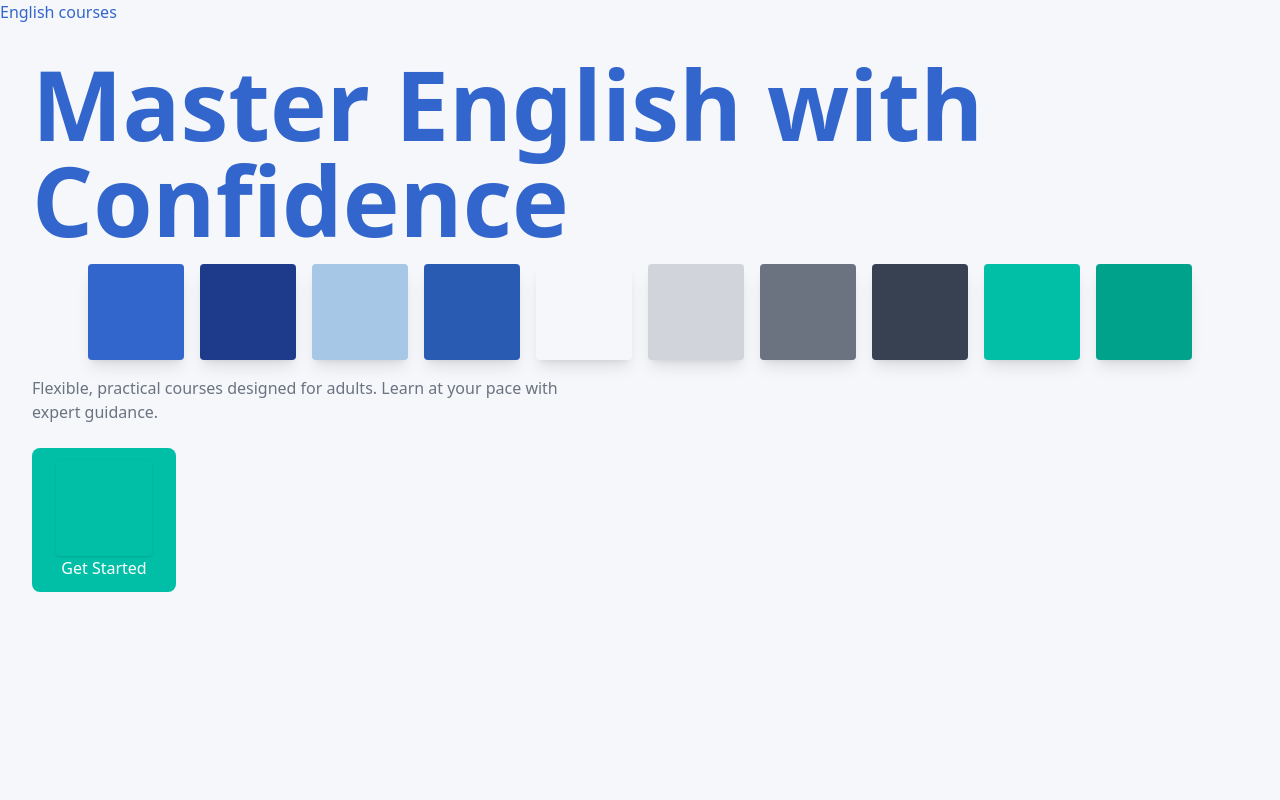
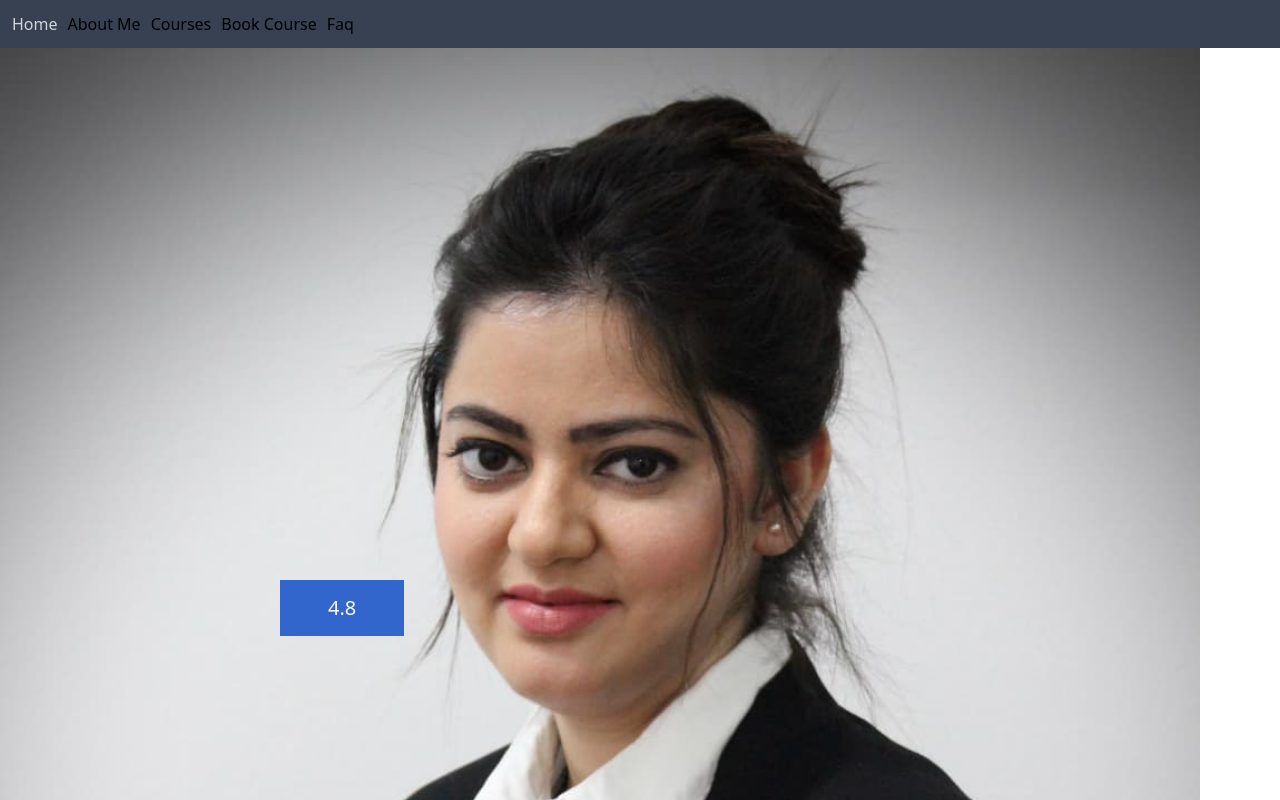
Before and after one commit to Navi003/john-website, a Next.js app: page / in a window 1280 px wide. Shown: the top 800 px of the page. Built offline with nearby package versions, Linux system fonts and the light colour scheme.

Commit message:
initial commit

```diff
--- /dev/null
+++ b/app/about-me/page.js
@@ -0,0 +1,5 @@
+import React from "react";
+
+export default function page() {
+  return <div>aboutme</div>;
+}
--- /dev/null
+++ b/app/book-course/page.js
@@ -0,0 +1,5 @@
+import React from "react";
+
+export default function page() {
+  return <div>book-course</div>;
+}
--- /dev/null
+++ b/app/components/Button.jsx
@@ -0,0 +1,5 @@
+import React from "react";
+
+export default function Button({ type, children }) {
+  return <button className="bg-accent">xxx</button>;
+}
--- /dev/null
+++ b/app/components/HeroImage.jsx
@@ -0,0 +1,45 @@
+import Image from "next/image";
+import React from "react";
+import heroImage from "@/Images/heroImage.jpg";
+import Link from "next/link";
+
+function Rating() {
+  return (
+    <span
+      className="px-12 py-3.5 bg-primary
+  absolute top-145 left-70
+  text-gray-lightest
+  text-xl
+  "
+    >
+      4.8
+    </span>
+  );
+}
+
+export default function HeroImage() {
+  return (
+    <div>
+      <Image src={heroImage} width={1200} height={1200} />
+      <div className="mt-16 ml-9 mr-16">
+        <h1 className="text-primary text-2xl font-semibold">
+          Hi There, <br></br> I am Apurva Lamba your English Instruchtor
+        </h1>
+        <div className="flex gap-3 mt-4">
+          <div>
+            <Link
+              href="/courses"
+              className="bg-accent px-10 py-1.5s text-gray-lightest"
+            >
+              Courses
+            </Link>
+          </div>
+          <div>
+            <button>Free trail lession</button>
+          </div>
+        </div>
+        <Rating></Rating>
+      </div>
+    </div>
+  );
+}
--- /dev/null
+++ b/app/components/MobileNav.jsx
@@ -0,0 +1,27 @@
+import Link from "next/link";
+import React from "react";
+
+export default function MobileNav() {
+  return (
+    <nav>
+      <ul className="flex gap-2.5 p-3 bg-gray-dark">
+        <li className="text-gray-light">
+          <Link href="/">Home</Link>
+        </li>
+        <li>
+          <Link href="/about-me">About Me</Link>
+        </li>
+
+        <li>
+          <Link href="/courses">Courses</Link>
+        </li>
+        <li>
+          <Link href="/book-course">Book Course</Link>
+        </li>
+        <li>
+          <Link href="/faq">Faq</Link>
+        </li>
+      </ul>
+    </nav>
+  );
+}
--- /dev/null
+++ b/app/courses/page.js
@@ -0,0 +1,5 @@
+import React from "react";
+
+export default function page() {
+  return <div>courses</div>;
+}
--- /dev/null
+++ b/app/faq/page.js
@@ -0,0 +1,5 @@
+import React from "react";
+
+export default function page() {
+  return <div>faq</div>;
+}
--- a/app/layout.js
+++ b/app/layout.js
@@ -1,3 +1,5 @@
+import HeroImage from "./components/HeroImage";
+import MobileNav from "./components/MobileNav";
 import "./globals.css";
 
 export const metadata = {
@@ -8,10 +10,8 @@ export const metadata = {
 export default function RootLayout({ children }) {
   return (
     <html lang="en">
-      <body className="font-sans bg-gray-lightest text-gray-dark text-primary ">
-        <h1 className="text-primary-default">English courses</h1>
-
-        <div className="hidden bg-primary bg-accent"></div>
+      <body className="font-sans h-[5000px]">
+        <MobileNav />
 
         {children}
       </body>
--- a/app/page.js
+++ b/app/page.js
@@ -1,23 +1,10 @@
 import ColorBoxes from "./components/ColorBoxes";
+import HeroImage from "./components/HeroImage";
 
 export default function Home() {
   return (
-    <main className="p-8">
-      <h1 className="text-primary font-bold text-8xl">
-        Master English with Confidence
-      </h1>
-      <ColorBoxes />
-      <p className="text-gray-medium max-w-xl ">
-        Flexible, practical courses designed for adults. Learn at your pace with
-        expert guidance.
-      </p>
-      <button className="mt-6 bg-accent hover:bg-accent-hover text-white px-6 py-3 rounded-lg transition color-primary">
-        <div
-          className="w-24 h-24 bg- rounded shadow bg-pri"
-          title="primary-dark"
-        />
-        Get Started
-      </button>
+    <main>
+      <HeroImage />
     </main>
   );
 }
```
Also changed, not shown: Images/heroImage.jpg (added).
